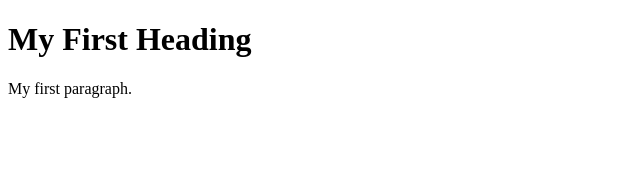
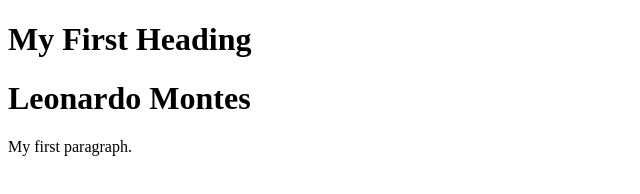
Before and after one commit to leonarago/misiontic3, a plain HTML site: page Index.html in a window 1280 px wide. Shown: the whole page, without its empty margins (0-640 px from the left). Drawn offline with Linux system fonts and the light colour scheme.

Commit message:
add name to page

```diff
--- a/Index.html
+++ b/Index.html
@@ -6,6 +6,7 @@
 <body>
 
 <h1>My First Heading</h1>
+<h1>Leonardo Montes</h1>
 <p>My first paragraph.</p>
 
 </body>
```
